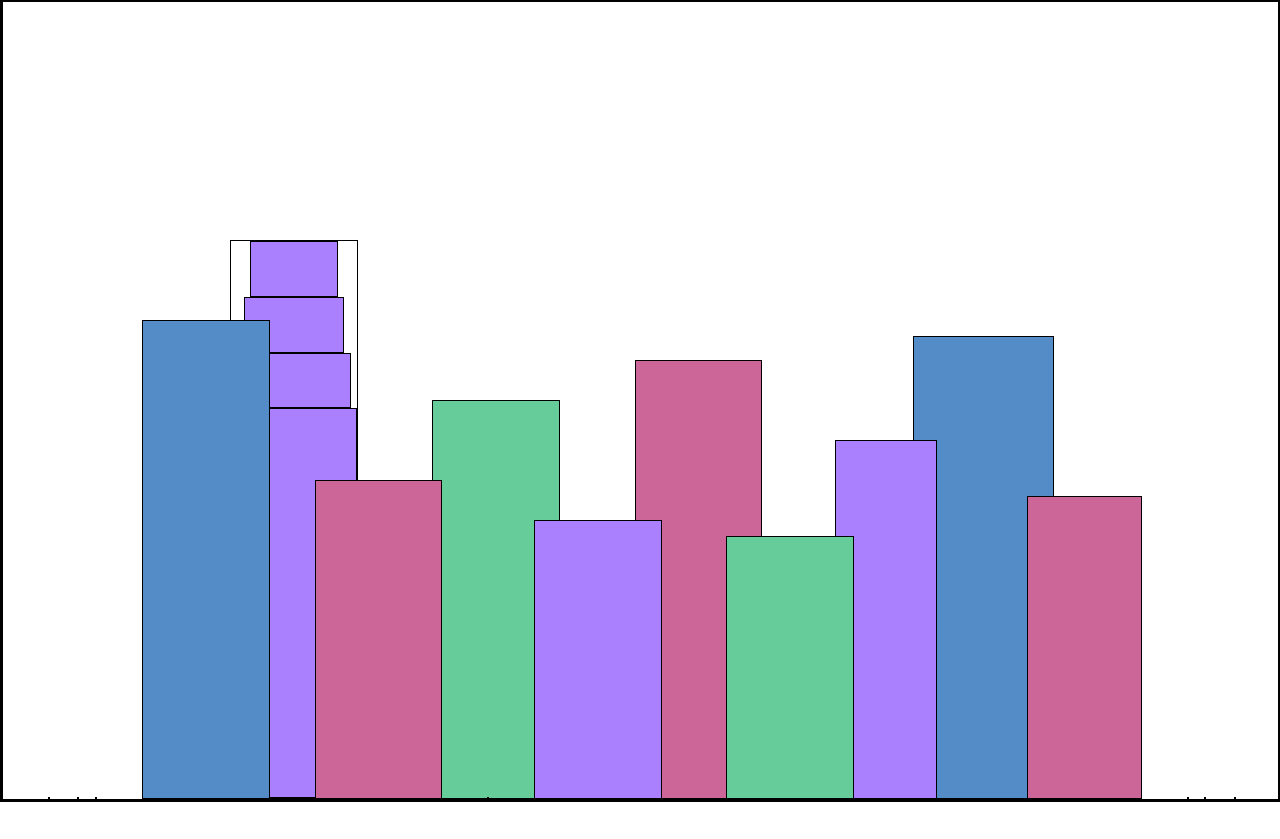
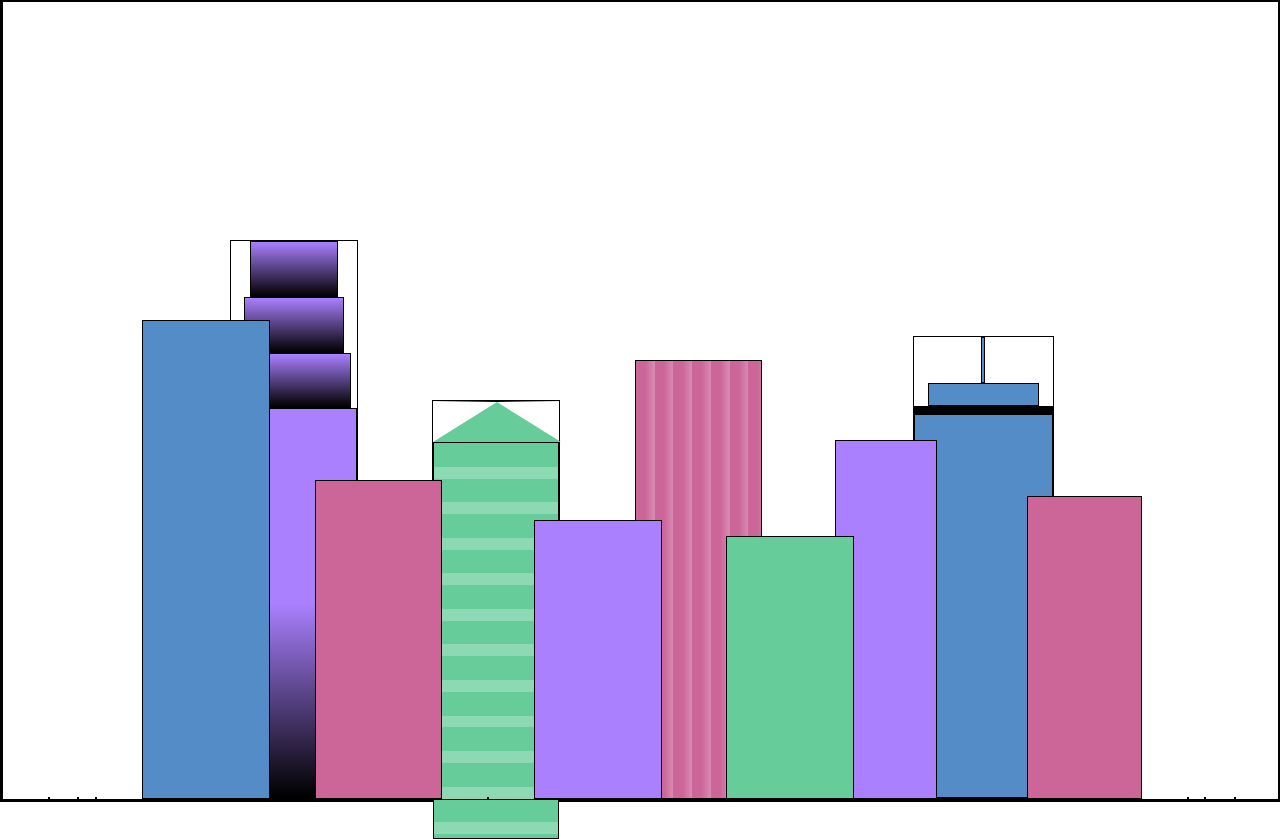
Before and after one commit to Amine21-33/City-Skyline, a plain HTML site: page index.html in a window 1280 px wide. Before the commit the page ends 802 px from the top, so only its background shows below. Drawn offline with Linux system fonts and the light colour scheme.

Commit message:
new version
add more codes

```diff
--- a/index.html
+++ b/index.html
@@ -10,16 +10,28 @@
     <div class="background-buildings">
       <div></div>
       <div></div>
-      <div class="bb1">
-        <div class="bb1a"></div>
-        <div class="bb1b"></div>
-        <div class="bb1c"></div>
+      <div class="bb1 building-wrap">
+        <div class="bb1a bb1-window"></div>
+        <div class="bb1b bb1-window"></div>
+        <div class="bb1c bb1-window"></div>
         <div class="bb1d"></div>
       </div>
-      <div class="bb2"></div>
+      <div class="bb2">
+        <div class="bb2a"></div>
+        <div class="bb2b"></div>
+      </div>
       <div class="bb3"></div>
       <div></div>
-      <div class="bb4"></div>
+      <div class="bb4 building-wrap">
+        <div class="bb4a"></div>
+        <div class="bb4b"></div>
+        <div class="bb4c">
+          <div class="bb4-window"></div>
+          <div class="bb4-window"></div>
+          <div class="bb4-window"></div>
+          <div class="bb4-window"></div>
+        </div>
+      </div>
       <div></div>
       <div></div>
     </div>
--- a/styles.css
+++ b/styles.css
@@ -4,6 +4,9 @@
   --building-color3: #cc6699;
   --building-color4: #538cc6;
   --window-color1: black;
+  --window-color2: #8cd9b3;
+  --window-color3: #d98cb3;
+  --window-color4: #8cb3d9;
 }
 
 * {
@@ -27,52 +30,100 @@
   top: 0;
 }
 
+.building-wrap {
+  display: flex;
+  flex-direction: column;
+  align-items: center;
+}
+
 /* BACKGROUND BUILDINGS - "bb" stands for "background building" */
 .bb1 {
   width: 10%;
   height: 70%;
-  display: flex;
-  flex-direction: column;
-  align-items: center;
 }
+
 .bb1a {
   width: 70%;
-  height: 10%;
-  background-color: var(--building-color1);
 }
+
 .bb1b {
   width: 80%;
-  height: 10%;
-  background-color: var(--building-color1);
 }
 
 .bb1c {
   width: 90%;
-  height: 10%;
-  background-color: var(--building-color1);
 }
 
 .bb1d {
   width: 100%;
   height: 70%;
-  background-color: var(--building-color1);
+  background: linear-gradient(
+      var(--building-color1) 50%,
+      var(--window-color1)
+    );
+}
+
+.bb1-window {
+  height: 10%;
+  background: linear-gradient(
+      var(--building-color1),
+      var(--window-color1)
+    );
 }
 
 .bb2 {
   width: 10%;
   height: 50%;
-  background-color: var(--building-color2);
+}
+
+.bb2a {
+  border-bottom: 5vh solid var(--building-color2);
+  border-left: 5vw solid transparent;
+  border-right: 5vw solid transparent;
+}
+
+.bb2b {
+  width: 100%;
+  height: 100%;
+  background: repeating-linear-gradient(
+      var(--building-color2),
+      var(--building-color2) 6%,
+      var(--window-color2) 6%,
+      var(--window-color2) 9%
+    );
 }
 
 .bb3 {
   width: 10%;
   height: 55%;
-  background-color: var(--building-color3);
+  background: repeating-linear-gradient(
+      90deg,
+      var(--building-color3),
+      var(--building-color3),
+      var(--window-color3) 15%
+    );
 }
 
 .bb4 {
   width: 11%;
   height: 58%;
+}
+
+.bb4a {
+  width: 3%;
+  height: 10%;
+  background-color: var(--building-color4);
+}
+
+.bb4b {
+  width: 80%;
+  height: 5%;
+  background-color: var(--building-color4);
+}
+
+.bb4c {
+  width: 100%;
+  height: 85%;
   background-color: var(--building-color4);
 }
 
```
